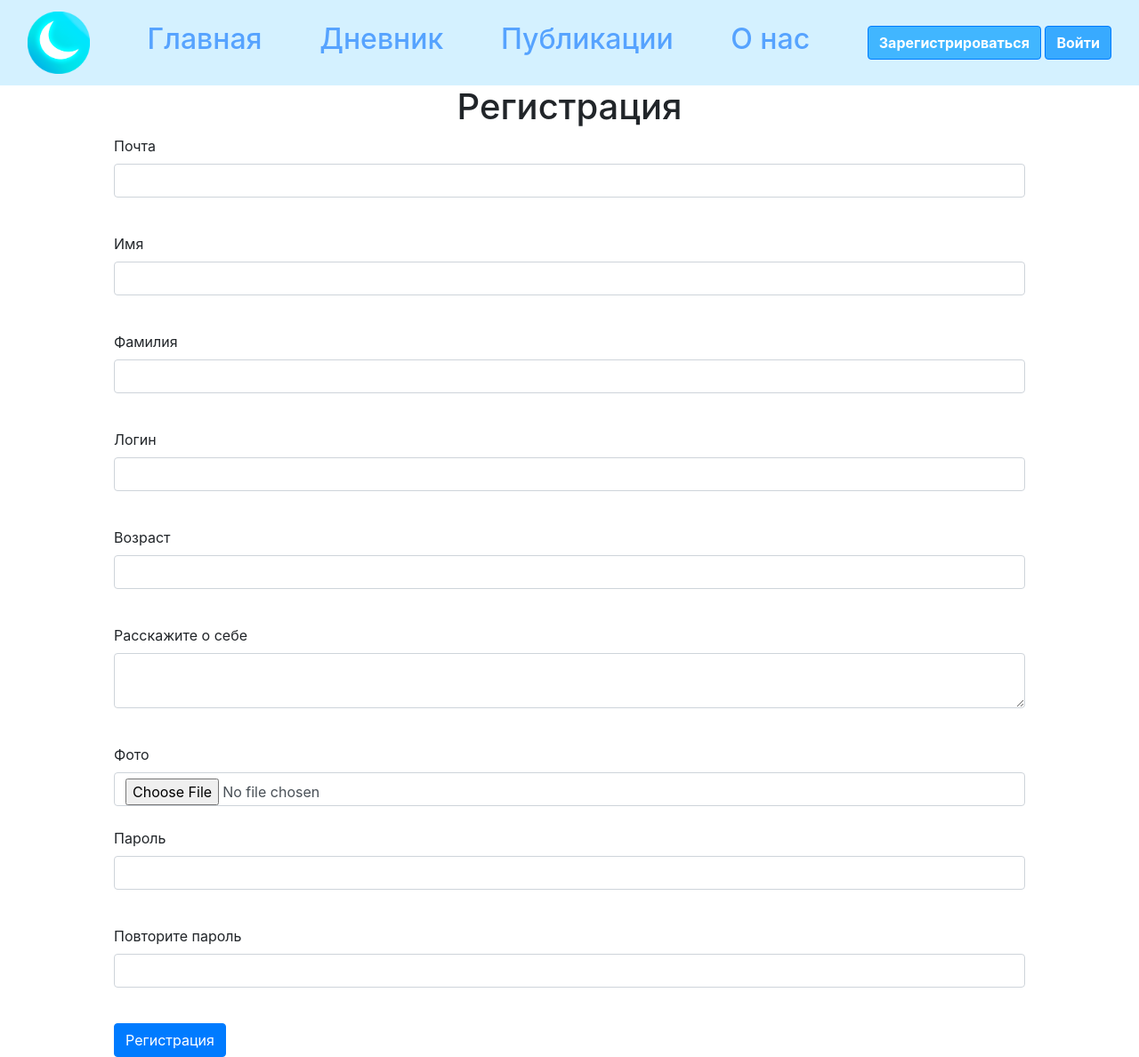
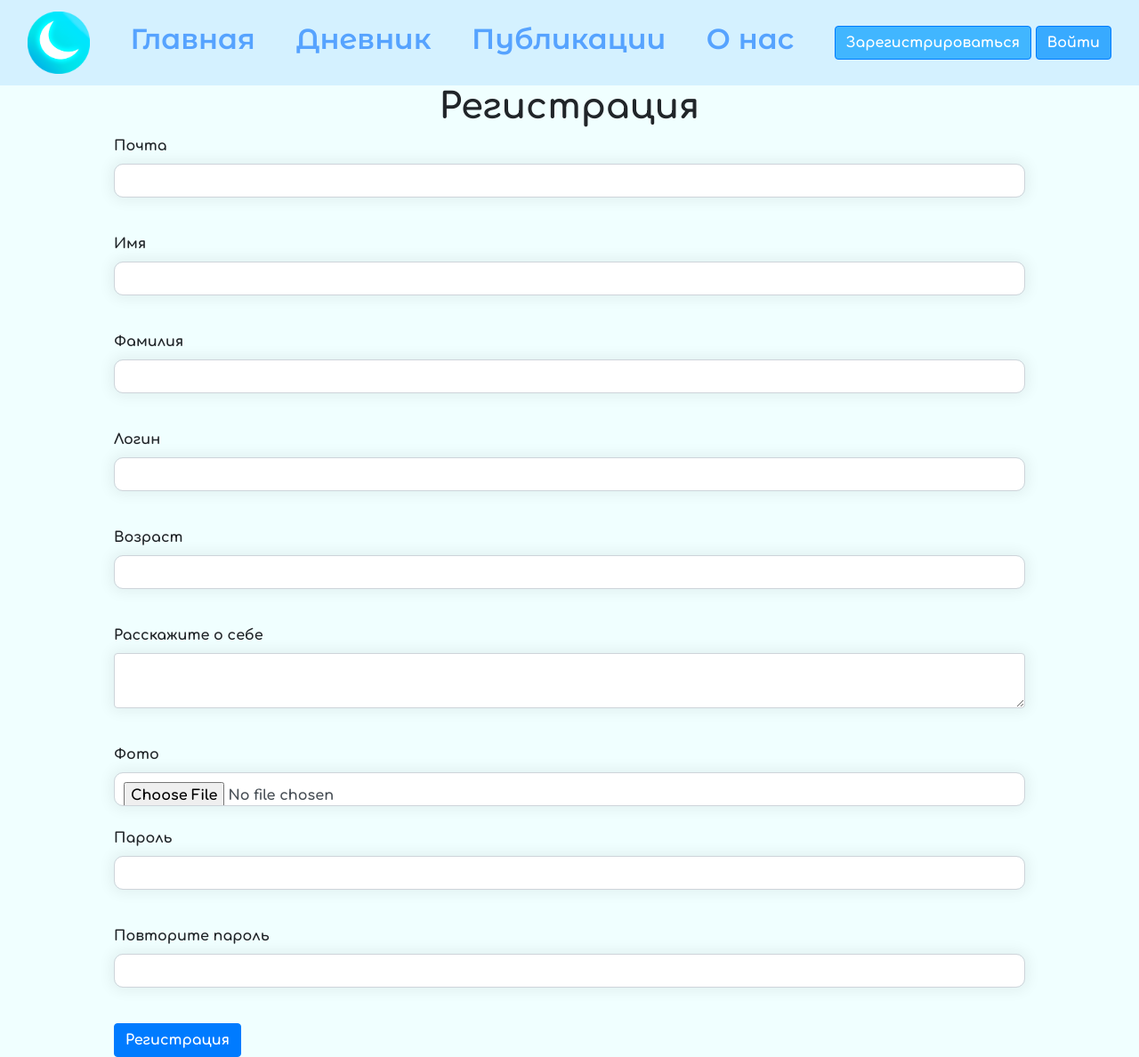
Before and after one commit to AndreiDuvakin/MoonaProjectDevelopment, a Flask app: page /register in a window 1280 px wide. Shown: the whole page at 89% size. Run offline with Flask 2, Linux system fonts and the light colour scheme; some libraries are stand-ins or nearby versions.

Commit message:
более красивые формы :з

```diff
--- /dev/null
+++ b/static/css/base.css
@@ -0,0 +1,6 @@
+.navbar-brand {
+    font-family: 'Montserrat Alternates', sans-serif;
+}
+body {
+  font-family: 'Comfortaa', cursive;
+}
--- a/static/css/register.css
+++ b/static/css/register.css
@@ -10,3 +10,18 @@ text-align: center;
 #buttons {
 margin-left: -4%;
 }
+input[type=text], input[type=email], input[type=password], input[type=file], input[type=number]{
+  padding:10px;
+  border:10;
+  box-shadow:0 0 15px 4px rgba(0,0,0,0.06);
+  border-radius:10px;
+}
+textarea {
+  width:100%;
+  resize: vertical;
+  padding:10px;
+  border-radius:10px;
+  border:10;
+  box-shadow:0 0 15px 4px rgba(0,0,0,0.06);
+  height:150px;
+}
--- a/templates/base.html
+++ b/templates/base.html
@@ -7,9 +7,11 @@
           href="https://stackpath.bootstrapcdn.com/bootstrap/4.4.1/css/bootstrap.min.css"
           integrity="sha384-Vkoo8x4CGsO3+Hhxv8T/Q5PaXtkKtu6ug5TOeNV6gBiFeWPGFN9MuhOf23Q9Ifjh"
           crossorigin="anonymous">
+    <link href="https://fonts.googleapis.com/css2?family=Comfortaa:wght@700&family=Montserrat+Alternates:wght@600&display=swap" rel="stylesheet">
+    <link rel="stylesheet" href="../static/css/base.css">
     <title>{{title}}</title>
 </head>
-<body>
+<body style=background-color:#f0ffff>
 <nav class="navbar navbar-light" style="background-color: #d4f1ff;">
     <div class="container-fluid">
         <a class="navbar-brand" href="/">
```
